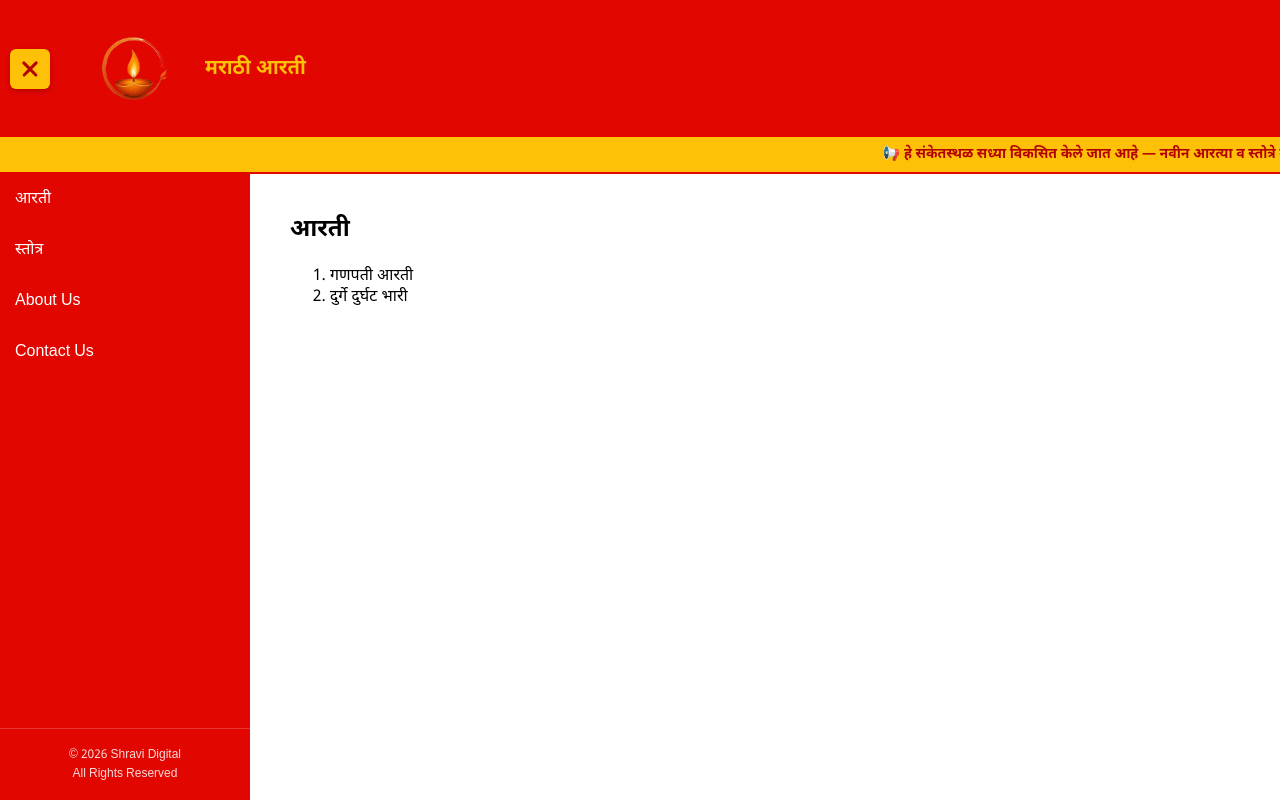
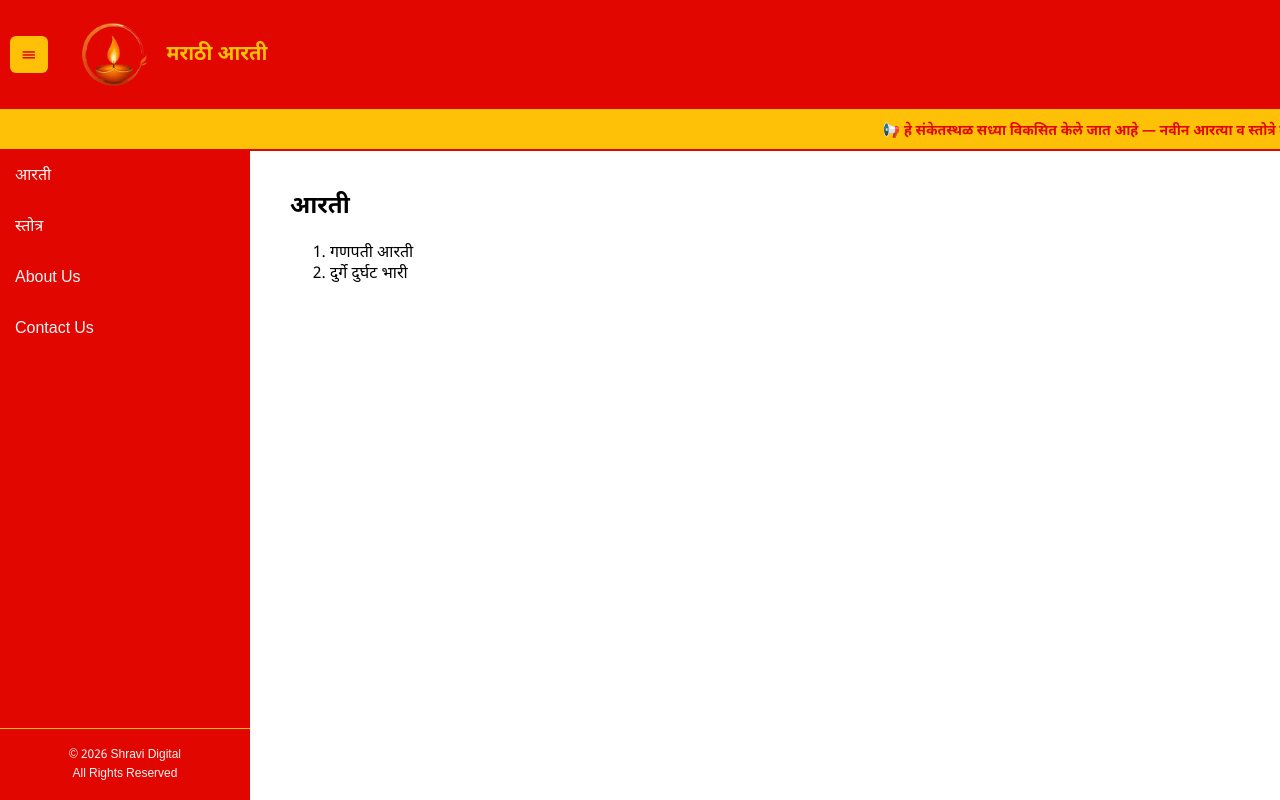
Before and after one commit to shirish-d/SampleReactApp, a React (Create React App) app: page / in a window 1280 px wide. Built offline with nearby package versions, Linux system fonts and the light colour scheme.

Commit message:
feat: simplify Navbar component by removing isOpen prop and update styles for consistency

```diff
--- a/src/App.tsx
+++ b/src/App.tsx
@@ -20,7 +20,7 @@ const App: React.FC = () => {
 
   return (
     <div className="app-container">
-      <Navbar isOpen={isOpen} onToggleMenu={() => setIsOpen(!isOpen)} />
+      <Navbar onToggleMenu={() => setIsOpen(!isOpen)} />
       <div className="ticker-banner">
         <div className="ticker-text">
           📢 हे संकेतस्थळ सध्या विकसित केले जात आहे — नवीन आरत्या व स्तोत्रे लवकरच जोडली जातील.
--- a/src/components/Navbar.css
+++ b/src/components/Navbar.css
@@ -4,10 +4,12 @@
   background-color: #E10600;
   color: #FFC107;
   padding: 10px;
+  border-bottom: 5px solid #FFC107;
+  box-sizing: border-box;
 }
 
 .navbar .logo {
-  padding: 15px 20px;
+  padding: 1px 2px;
   text-align: center;
   display: flex;
   justify-content: center;
@@ -26,47 +28,12 @@
 .menu-toggle {
   background: #FFC107;
   border: none;
-  width: 40px;
-  height: 40px;
-  border-radius: 6px;
+  padding: 8px 12px;
   margin-right: 15px;
   cursor: pointer;
-  display: flex;
-  flex-direction: column;
-  justify-content: center;
-  align-items: center;
-  gap: 5px;
-  padding: 0;
-  box-shadow: 0 2px 5px rgba(0, 0, 0, 0.2);
-  transition: background-color 0.2s ease;
-  flex-shrink: 0;
-}
-
-.menu-toggle:hover {
-  background-color: #ffb300;
-}
-
-.menu-toggle .hamburger-bar {
-  width: 20px;
-  height: 2.5px;
-  background-color: #B30000;
-  border-radius: 2px;
-  transition: all 0.3s cubic-bezier(0.4, 0, 0.2, 1);
-  transform-origin: center;
-}
-
-/* Morph from ☰ to ✕ when open */
-.menu-toggle.open .hamburger-bar:nth-child(1) {
-  transform: translateY(7.5px) rotate(45deg);
-}
-
-.menu-toggle.open .hamburger-bar:nth-child(2) {
-  opacity: 0;
-  transform: scaleX(0);
-}
-
-.menu-toggle.open .hamburger-bar:nth-child(3) {
-  transform: translateY(-7.5px) rotate(-45deg);
+  font-size: 18px;
+  border-radius: 6px;
+  color: #E10600;
 }
 
 .navbar-title {
--- a/src/components/Navbar.tsx
+++ b/src/components/Navbar.tsx
@@ -2,21 +2,18 @@ import React from "react";
 import "./Navbar.css";
 
 interface NavbarProps {
-  isOpen: boolean;
   onToggleMenu: () => void;
 }
 
-const Navbar: React.FC<NavbarProps> = ({ isOpen, onToggleMenu }) => {
+const Navbar: React.FC<NavbarProps> = ({ onToggleMenu }) => {
   return (
     <nav className="navbar">
       <button
-        className={`menu-toggle ${isOpen ? "open" : ""}`}
+        className="menu-toggle"
         onClick={onToggleMenu}
         aria-label="Toggle Menu"
       >
-        <span className="hamburger-bar"></span>
-        <span className="hamburger-bar"></span>
-        <span className="hamburger-bar"></span>
+        ☰
       </button>
       <div className="logo">
         <img
--- a/src/components/Sidebar.css
+++ b/src/components/Sidebar.css
@@ -1,10 +1,10 @@
 .sidebar {
   width: 250px;
   min-width: 250px;
-  background-color: #E10600; /* Red theme */
-  color: white;
+  background-color: #E10600;
+  color: whitesmoke;
   height: 100%;
-  margin-left: -250px; /* Hidden by default */
+  margin-left: -250px;
   transition: margin-left 0.3s ease;
   box-sizing: border-box;
   display: flex;
@@ -31,15 +31,15 @@
 
 .sidebar li:hover {
   background-color: #FFC107;
-  color: black;
+  color: #E10600;
 }
 
 .sidebar-footer {
   padding: 15px 10px;
   text-align: center;
   font-size: 12px;
-  color: rgba(255, 255, 255, 0.85);
-  border-top: 1px solid rgba(255, 255, 255, 0.2);
+  color: whitesmoke;
+  border-top: 1px solid #FFC107;
   flex-shrink: 0;
 }
 
--- a/src/styles.css
+++ b/src/styles.css
@@ -13,7 +13,7 @@ body {
 
 .ticker-banner {
   background-color: #FFC107;
-  color: #B30000;
+  color: #E10600;
   overflow: hidden;
   white-space: nowrap;
   padding: 8px 0;
```
